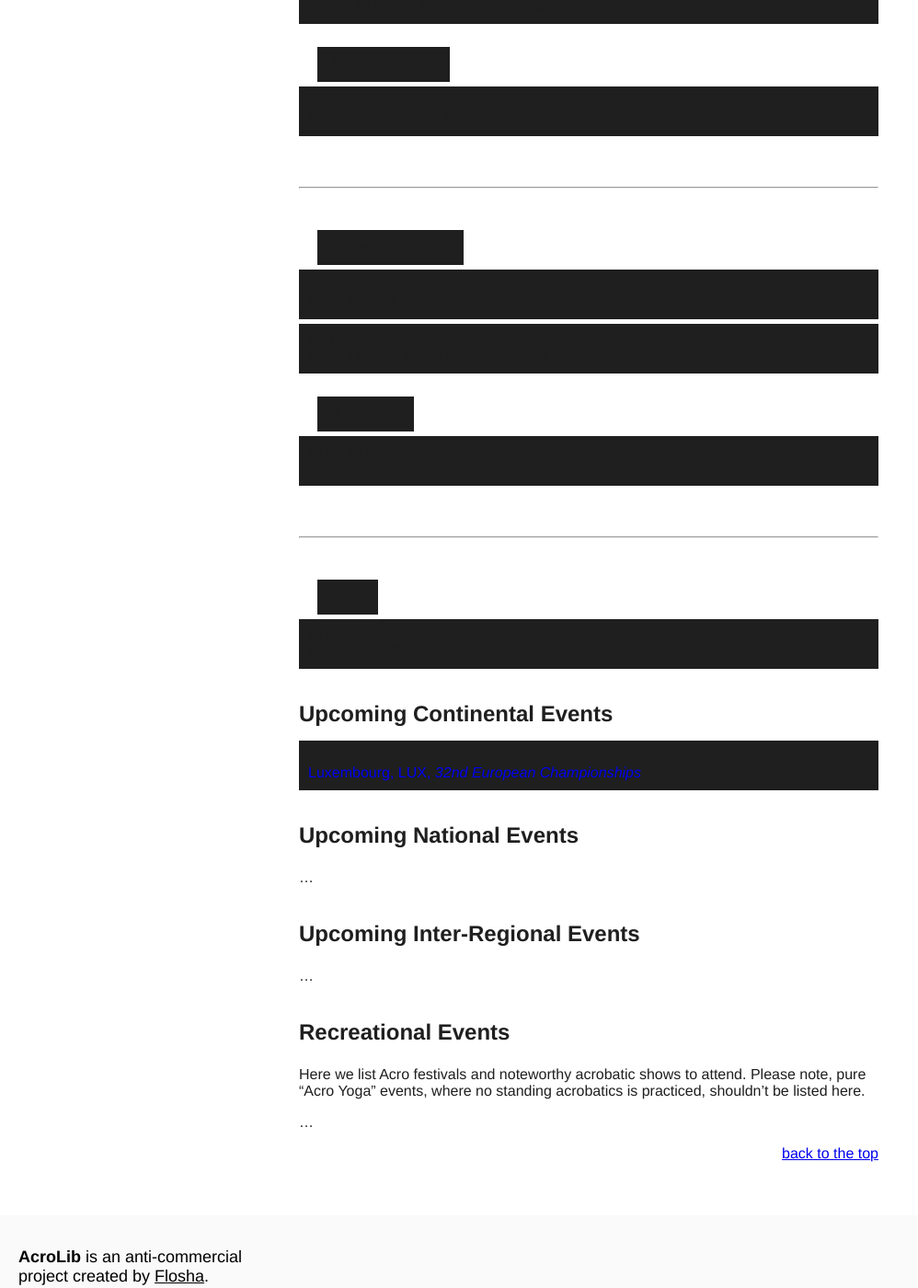
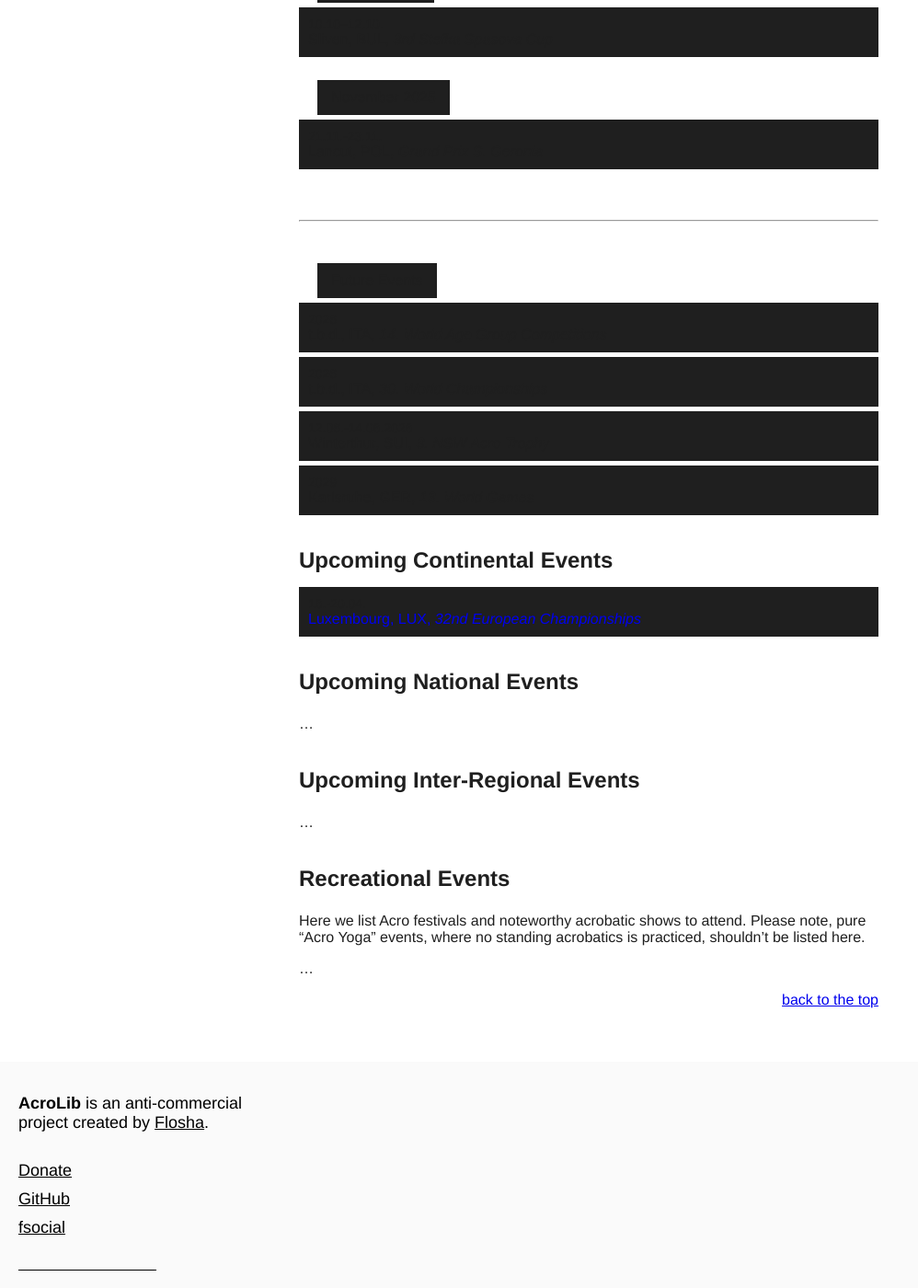
Before and after one commit to floshin/acrolib, a Jekyll site: the page built from calendar.md, in a window 1280 px wide and 1400 px high, scrolled down 1848 px. Shown: the whole window at 92% size, without its empty margins (0-998 px from the left). Built offline with Jekyll 4.4.1, drawn with Linux system fonts in a browser that asks for light colours; our own code applies the rules of GitHub Pages for plain Markdown files; some of the changed text lies outside the part shown.

Commit message:
Update calendar.md

```diff
--- a/calendar.md
+++ b/calendar.md
@@ -4,9 +4,11 @@ IAC: International Acrobatics Calendar. All the international, national and regi
 
 How to contribute? It is very easy to contribute. Just add your own competition directly to the [document here]( https://github.com/floshin/acrolib/new/main). Please note: We will only accept your entry as long as you not only add the name and date of the competition, but also a link to a .pdf or a website with the Announcement of the competition.
 
+[2025](/calendar/2025) | [2026](/calendar/2026)
+
 ---
 
-## Upcoming International Events
+## International Events 2025
 
 
 ### April 2025
@@ -66,26 +68,18 @@ How to contribute? It is very easy to contribute. Just add your own competition
 
 ---
 
-### Sometime in 2026
 
-* **t.b.d.** t.b.d.,	ITA, *14. World Age Group Competitions*
-* **t.b.d.** t.b.d., ITA, *30. World Championships*
+### Future Events
 
-
-### June 2026
-
-* **12.06.-14.06.** Winterthur, SUI, *3. NSW Acro Trophy*
-
----
-
-### 2029
-
-* **t.b.d.** Karlsruhe,	GER, *13. World Games*
+* **2026** t.b.d.,	ITA, *14. World Age Group Competitions*
+* **2026** t.b.d., ITA, *30. World Championships*
+* **12.06.-14.06.2026** Winterthur, SUI, *3. NSW Acro Trophy*
+* **2029** Karlsruhe,	GER, *13. World Games*
 
 
 ## Upcoming Continental Events
 
-* **16.-20.04.** [Luxembourg, LUX, *32nd European Championships*](https://www.europeangymnastics.com/))
+* **16.-20.04.** [Luxembourg, LUX, *32nd European Championships*](https://www.europeangymnastics.com/)
 
 
 ## Upcoming National Events
```
